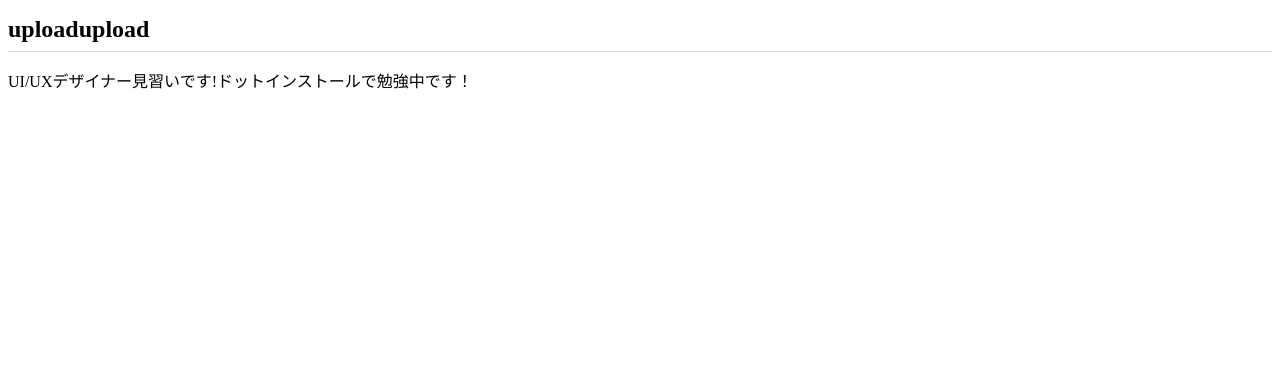
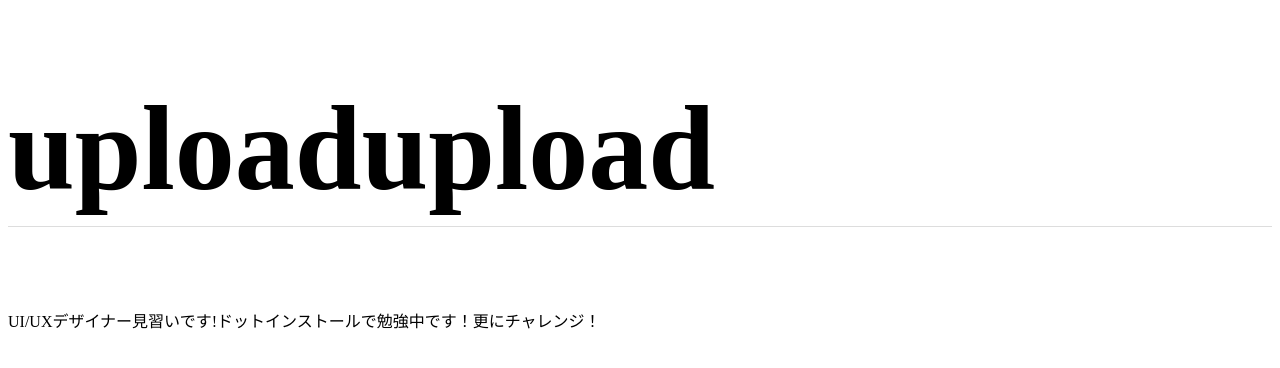
Before and after one commit to uploadupload/uploadupload, a plain HTML site: page index.html in a window 1280 px wide. Drawn offline with Linux system fonts and the light colour scheme.

Commit message:
Add files via upload

```diff
--- a/css/styles.css
+++ b/css/styles.css
@@ -1,5 +1,5 @@
 h1{
-  font-size: 24px;
+  font-size: 120px;
   padding-bottom: 8px;
   border-bottom: 1px solid #ddd;
 }
--- a/index.html
+++ b/index.html
@@ -9,6 +9,6 @@
 </head>
 <body>
   <h1>uploadupload</h1>
-  <p>UI/UXデザイナー見習いです!ドットインストールで勉強中です！</p>
+  <p>UI/UXデザイナー見習いです!ドットインストールで勉強中です！更にチャレンジ！</p>
 </body>
 </html>
```
